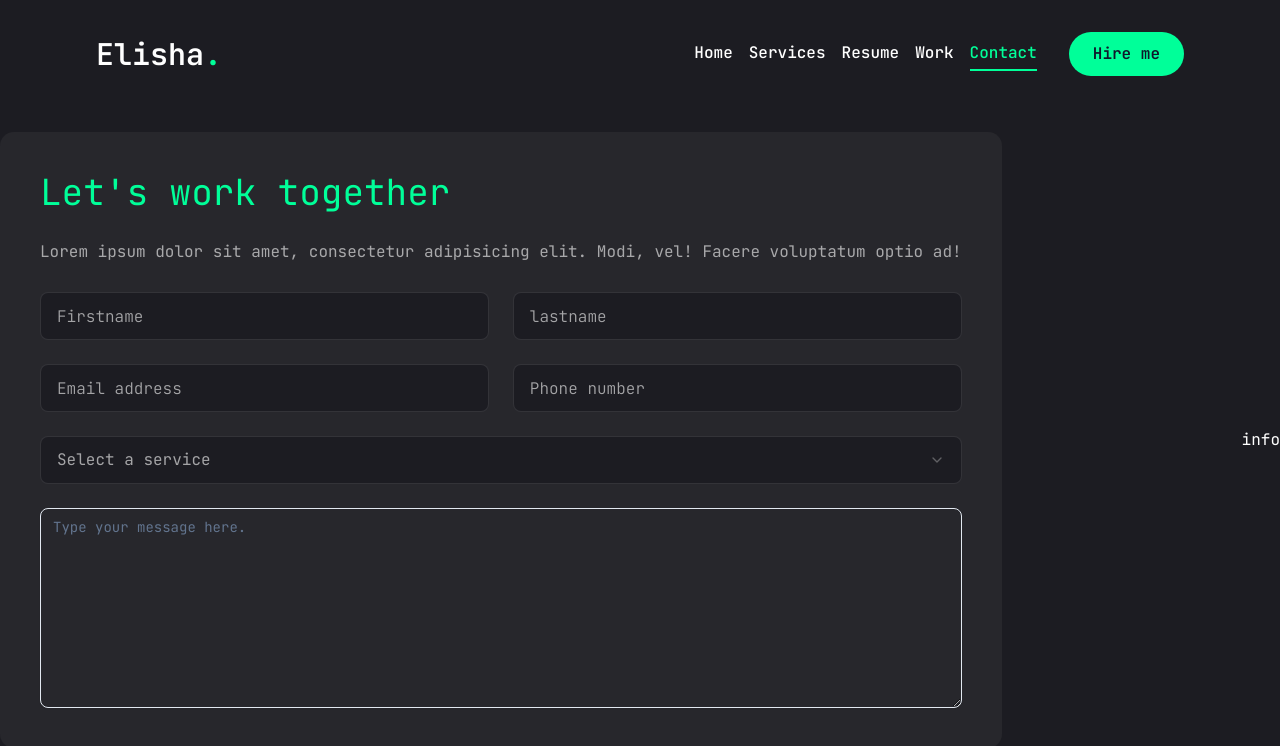
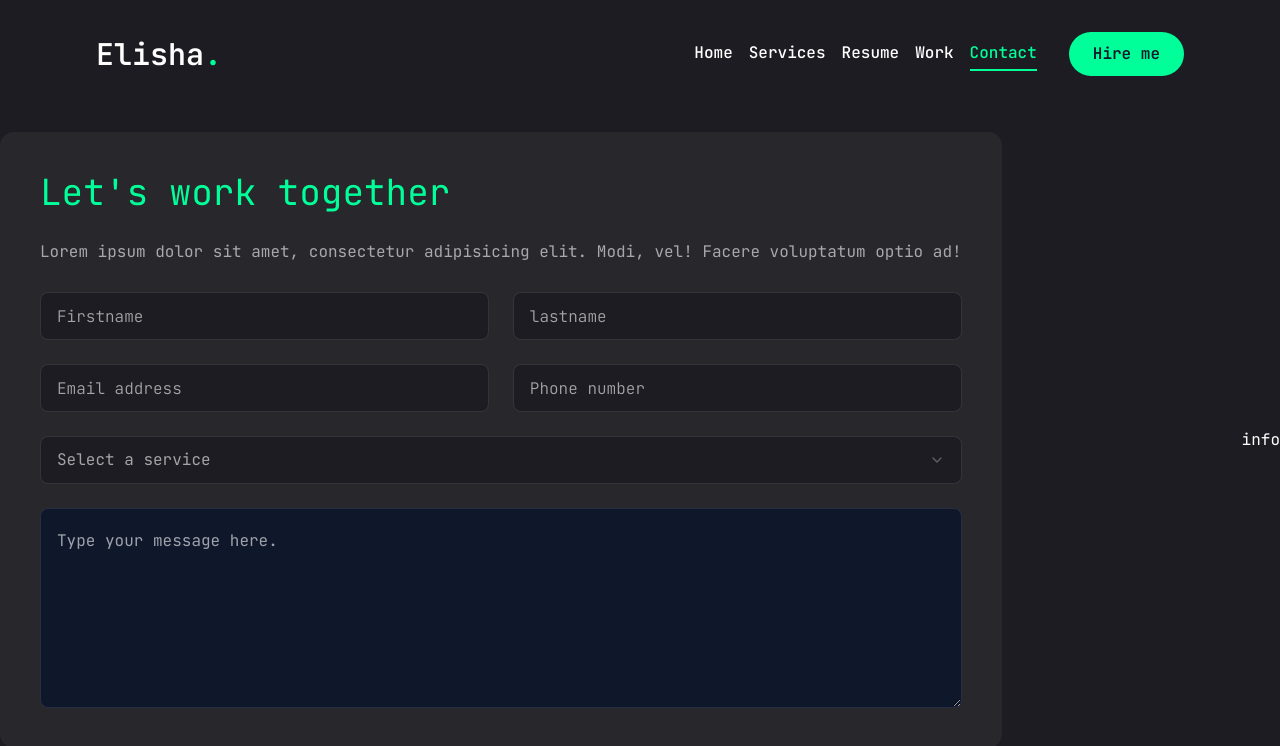
Before and after one commit to elishabhatti/elisha-portfolio, a Next.js app: page /contact in a window 1280 px wide. Shown: the top 746 px of the page. Built offline with nearby package versions, Linux system fonts and the light colour scheme.

Commit message:
change the textarea css styling to my own styling

```diff
--- a/components/ui/textarea.jsx
+++ b/components/ui/textarea.jsx
@@ -1,20 +1,18 @@
-import * as React from "react"
+import * as React from "react";
 
-import { cn } from "@/lib/utils"
+import { cn } from "@/lib/utils";
 
-function Textarea({
-  className,
-  ...props
-}) {
+function Textarea({ className, ...props }) {
   return (
     <textarea
       data-slot="textarea"
       className={cn(
-        "border-input placeholder:text-muted-foreground focus-visible:border-ring focus-visible:ring-ring/50 aria-invalid:ring-destructive/20 dark:aria-invalid:ring-destructive/40 aria-invalid:border-destructive dark:bg-input/30 flex field-sizing-content min-h-16 w-full rounded-md border bg-transparent px-3 py-2 text-base shadow-xs transition-[color,box-shadow] outline-none focus-visible:ring-[3px] disabled:cursor-not-allowed disabled:opacity-50 md:text-sm",
+        "flex min-h-[80px] w-full rounded-md border border-white/10 bg-primary px-4 py-5 text-base placeholder:text-white/60 focus-visible:outline-none focus-visible:ring-1 focus-visible:ring-[#00ff99] focus-visible:ring-offset-0 disabled:cursor-not-allowed disabled:opacity-50",
         className
       )}
-      {...props} />
+      {...props}
+    />
   );
 }
 
-export { Textarea }
+export { Textarea };
```
